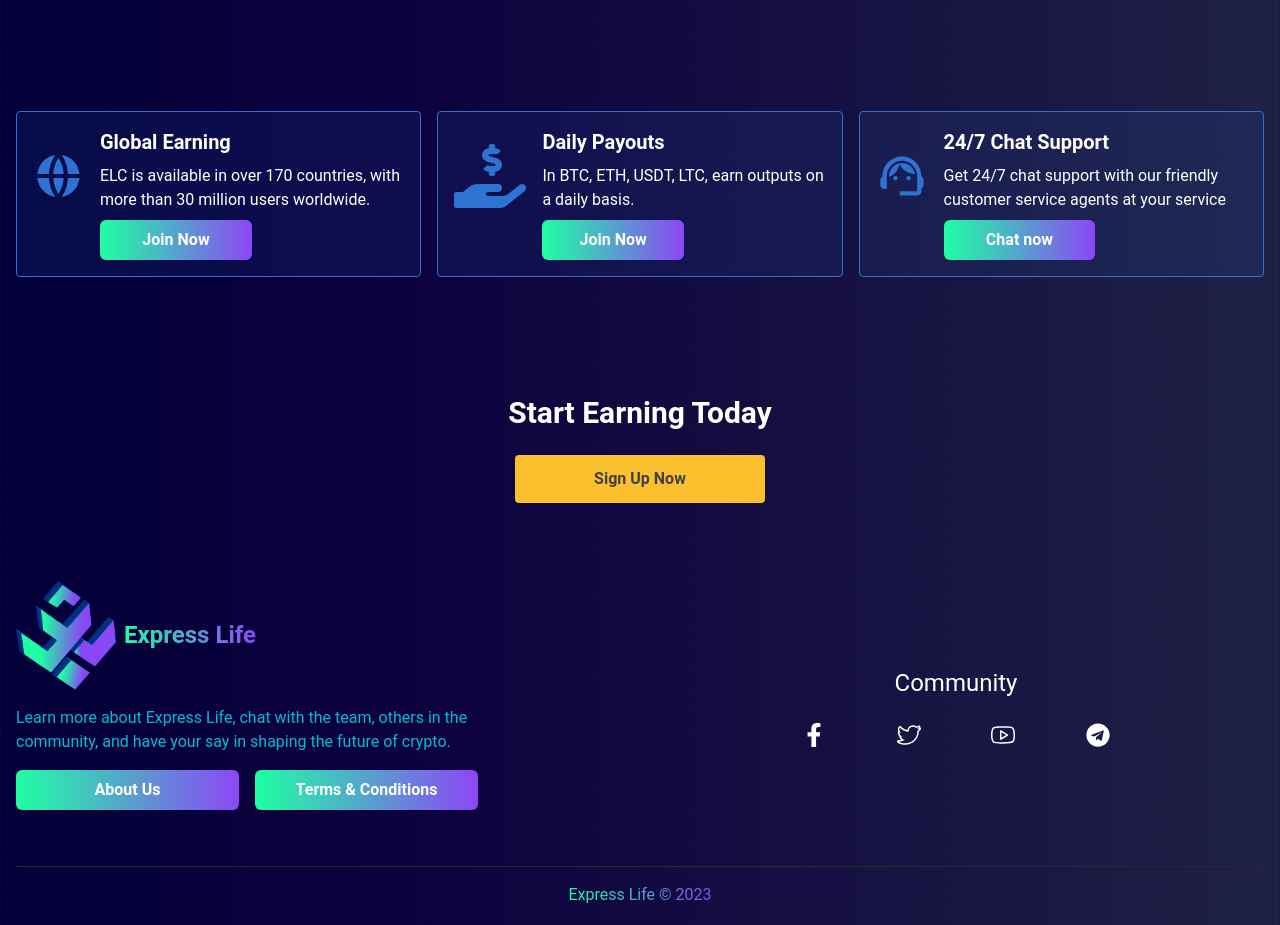
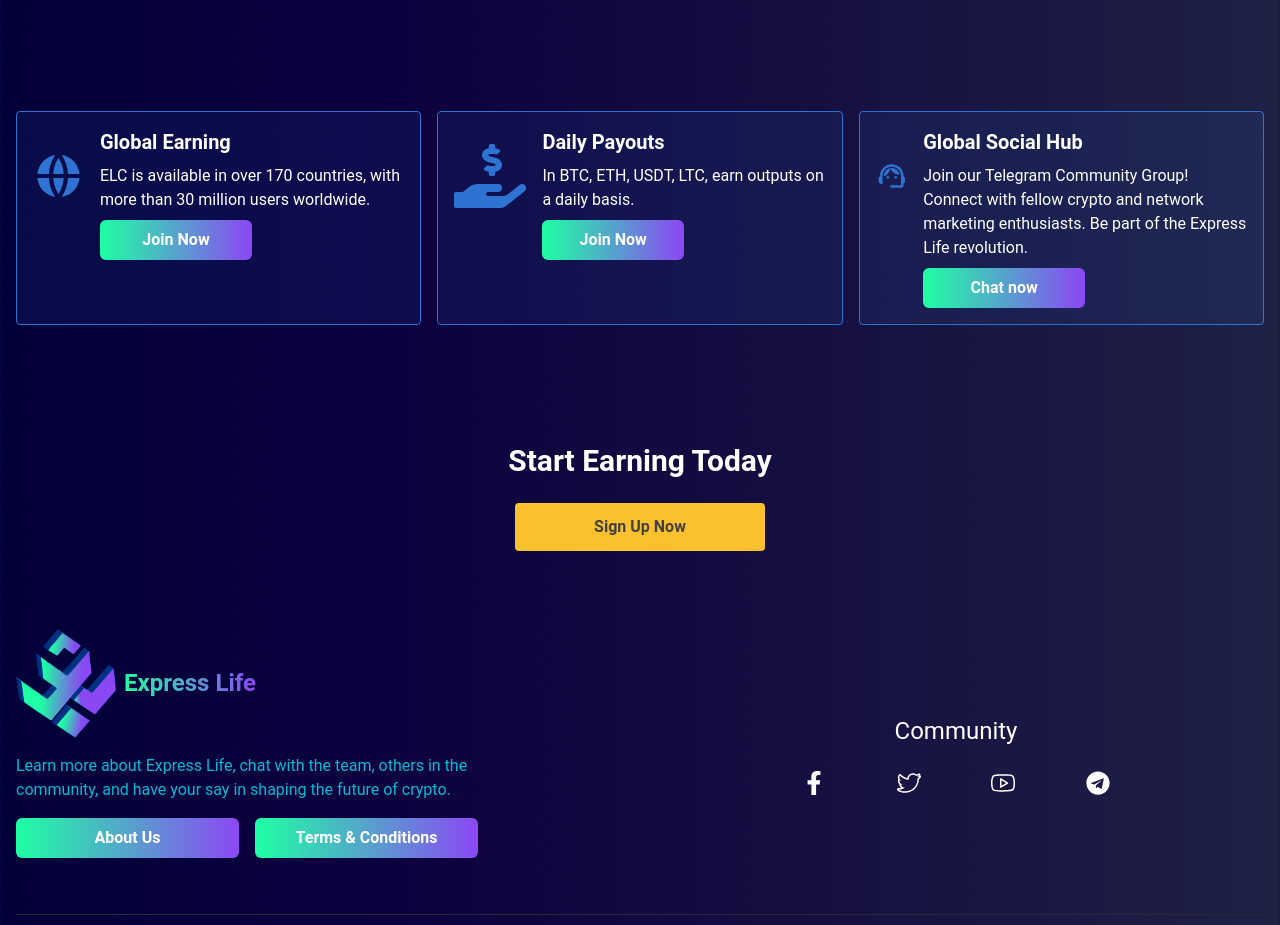
Before and after one commit to hmzsumon/express-client, a Next.js app: page / in a window 1280 px wide. Shown: the part 5787-6712 px from the top of the page. Built offline with nearby package versions, Linux system fonts and the light colour scheme.

Commit message:
chnage api url

```diff
--- a/src/components/Home/Help.tsx
+++ b/src/components/Home/Help.tsx
@@ -37,14 +37,15 @@
 					<div className='flex items-start space-x-4 p-4 border-[#2e72d2] border rounded bg-[rgba(46,114,210,.1)]'>
 						<MdSupportAgent className='text-8xl text-[#2e72d2]' />
 						<div className='space-y-2 '>
-							<h1 className='text-xl font-bold '>24/7 Chat Support</h1>
+							<h1 className='text-xl font-bold '>Global Social Hub</h1>
 							<p>
-								Get 24/7 chat support with our friendly customer service agents
-								at your service
+								Join our Telegram Community Group! Connect with fellow crypto
+								and network marketing enthusiasts. Be part of the Express
+								Life revolution.
 							</p>
 							<button className='w-6/12 py-2 font-bold rounded-md bg-btn'>
 								<a
-									href='https://tawk.to/chat/653471b8a84dd54dc483ae9e/1hdadoeot'
+									href='https://t.me/expresslifeukofficial'
 									target='_blank'
 									rel='noopener noreferrer'
 									className='text-white'
--- a/src/pages/remove-account.tsx
+++ b/src/pages/remove-account.tsx
@@ -16,7 +16,7 @@
 						</p>
 						<div>
 							<a
-								href='https://tawk.to/chat/653471b8a84dd54dc483ae9e/1hdadoeot'
+								href='https://t.me/expresslifeukofficial'
 								target='_blank'
 								className='block px-4 py-2 mt-4 text-sm font-bold text-center bg-yellow-700 rounded text-blue-gray-800 hover:bg-yellow-800'
 							>
```
